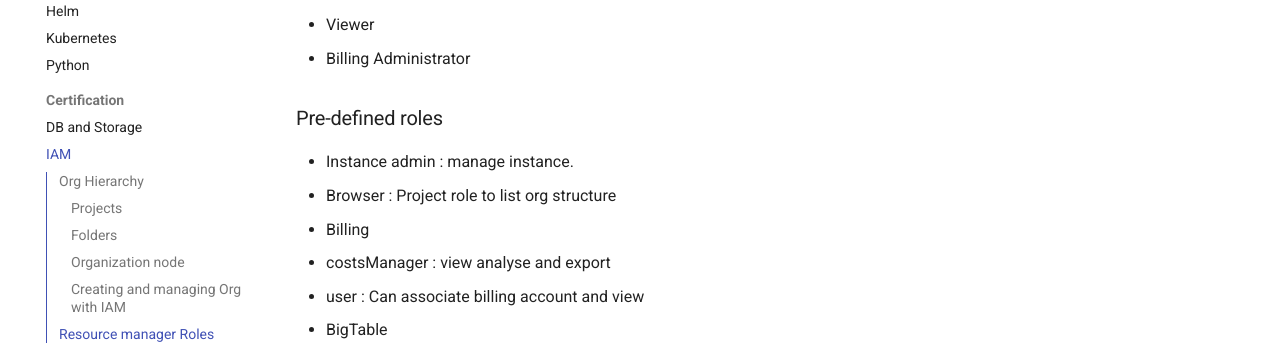
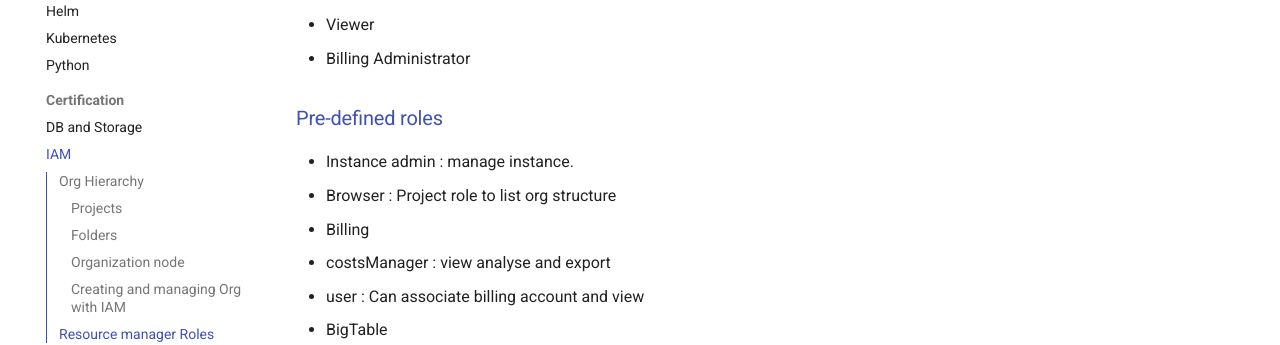
Before and after one commit to vettom/vettom.github.io, an MkDocs documentation site: the page built from docs/Reference/Certification/IAM.md, in a window 1280 px wide and 900 px high, scrolled down 1529 px. Shown: the part 151-496 px from the top of the window. Built offline with MkDocs 1.6.1 and Material for MkDocs 9.7.7, drawn with Linux system fonts in a browser that asks for light colours.

Commit message:
Update by DV on Sun 20 Oct 2024 14:30:21 BST

```diff
--- a/docs/Reference/Certification/IAM.md
+++ b/docs/Reference/Certification/IAM.md
@@ -53,7 +53,7 @@
 - Viewer
 - Billing Administrator
 
-### Pre-defined roles
+### [Pre-defined roles](https://cloud.google.com/iam/docs/understanding-roles)
 - Instance admin : manage instance.
 - Browser : Project role to list org structure
 - Billing
@@ -99,7 +99,7 @@
 ## Cloud IAP
 - Guards apps running on GCP via identity verification
 
-## [Cloud Audit logs] (https://cloud.google.com/logging/docs/audit)
+#### [Cloud Audit logs] (https://cloud.google.com/logging/docs/audit)
 - Service like CloudTrail
 - Logs cannot be deleted.
 - Admin activity and sys events logs  are kept for 400 days no cost
```
